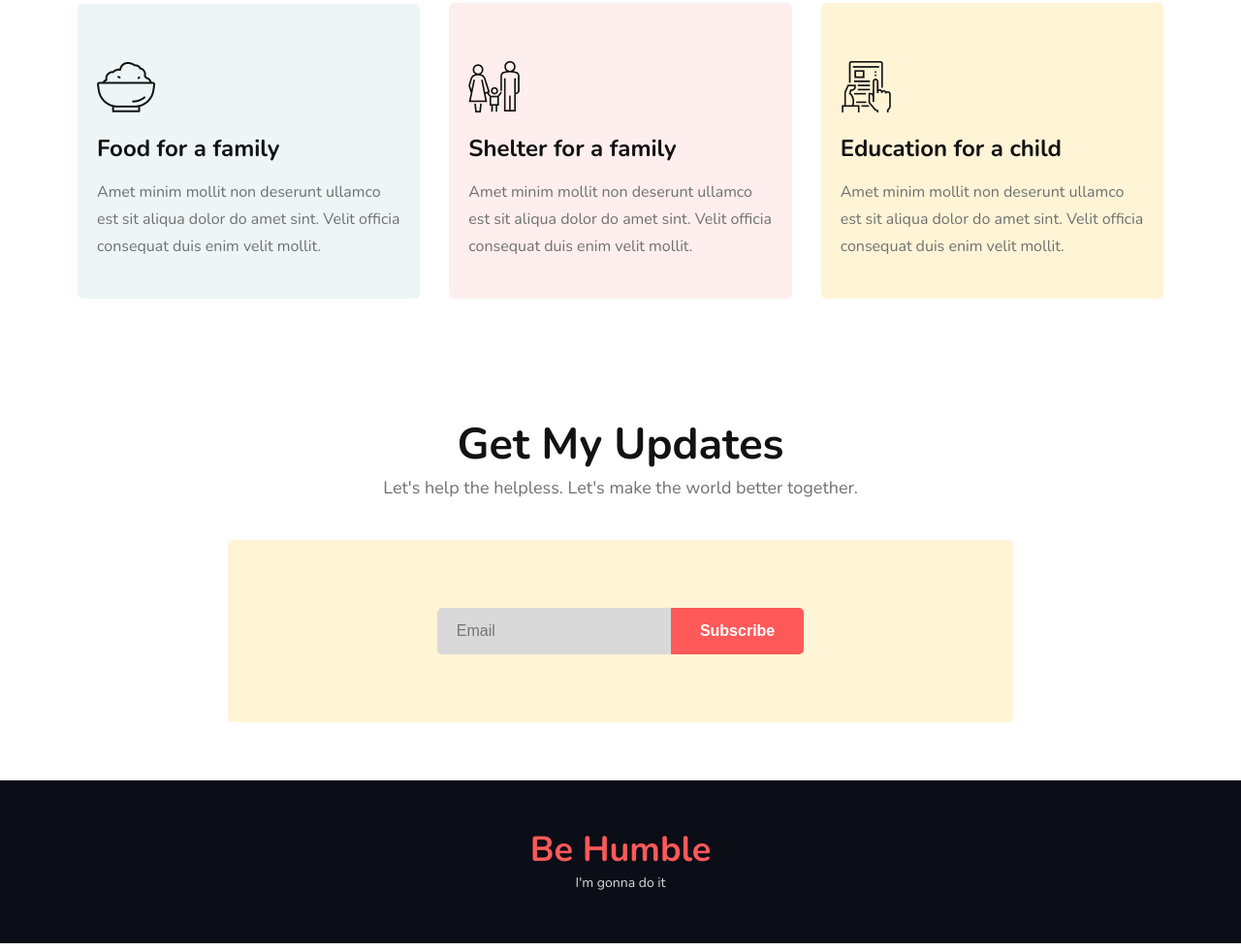
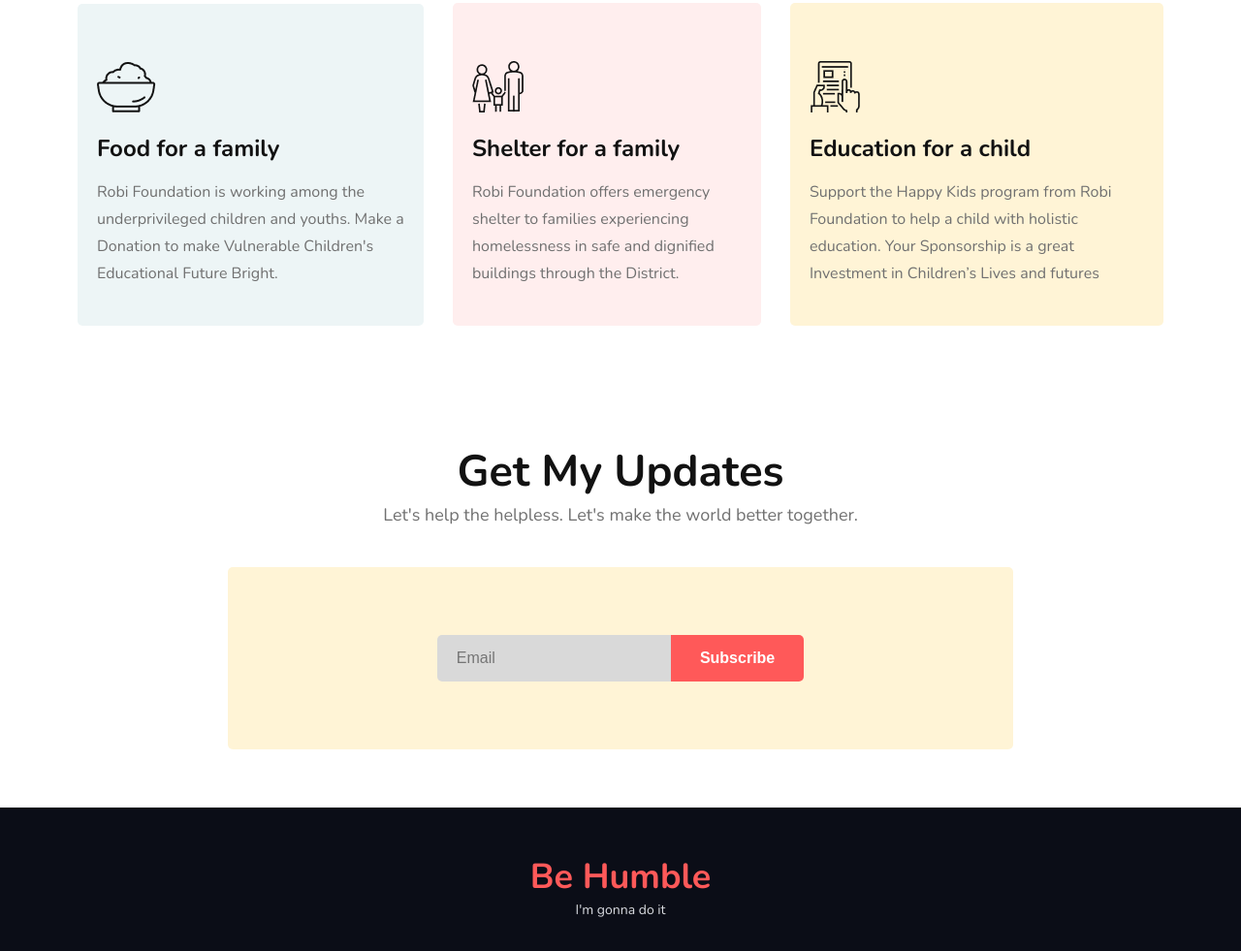
Before and after one commit to robiulislam2520/robi-foundation, a plain HTML site: page index.html in a window 1280 px wide. Shown: the part 1337-2318 px from the top of the page at 97% size. Drawn offline with nearby package versions, Linux system fonts and the light colour scheme.

Commit message:
Text update

```diff
--- a/index.html
+++ b/index.html
@@ -50,17 +50,17 @@
             <div class="donate-item food">
                 <img src="./images/food.png" alt="">
                 <h3>Food for a family</h3>
-                <p>Amet minim mollit non deserunt ullamco est sit aliqua dolor do amet sint. Velit officia consequat duis enim velit mollit.</p>
+                <p>Robi Foundation is working among the underprivileged children and youths. Make a Donation to make Vulnerable Children's Educational Future Bright.</p>
             </div>
             <div class="donate-item shelter">
                 <img src="./images/shelter.png" alt="">
                 <h3>Shelter for a family</h3>
-                <p>Amet minim mollit non deserunt ullamco est sit aliqua dolor do amet sint. Velit officia consequat duis enim velit mollit.</p>
+                <p>Robi Foundation offers emergency shelter to families experiencing homelessness in safe and dignified buildings through the District.</p>
             </div>
             <div class="donate-item education">
                 <img src="./images/Frame-1.png" alt="">
                 <h3>Education for a child</h3>
-                <p>Amet minim mollit non deserunt ullamco est sit aliqua dolor do amet sint. Velit officia consequat duis enim velit mollit.</p>
+                <p>Support the Happy Kids program from Robi Foundation to help a child with holistic education. Your Sponsorship is a great Investment in Children’s Lives and futures</p>
             </div>
         </div>
     </section>
```
